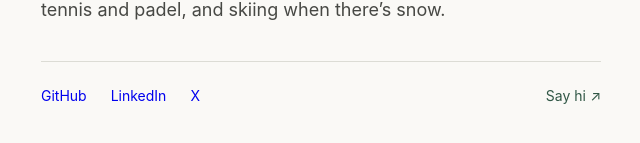
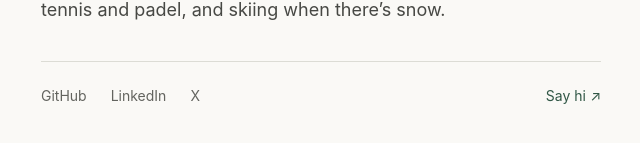
Before and after one commit to kmushegi/kote.fyi, a Next.js app in the folder site/: page / in a window 1280 px wide. Shown: the part 441-584 px from the top of the page, without its empty margins (319-959 px from the left). Built offline with nearby package versions, Linux system fonts and the light colour scheme; no server answers.

Commit message:
Use the profile palette for footer links in both themes

```diff
--- a/site/app/globals.css
+++ b/site/app/globals.css
@@ -85,6 +85,7 @@ button { cursor: pointer; }
   color: var(--quiet);
   font-size: .875rem;
 }
+.links > a { color: inherit; }
 .links > a, .contact-link {
   display: inline-flex;
   align-items: center;
@@ -92,7 +93,7 @@ button { cursor: pointer; }
   text-decoration: none;
 }
 .contact-link { margin-left: auto; gap: .3em; color: var(--link); }
-a:hover, .links button:hover { color: var(--ink); text-decoration: underline; text-underline-offset: .2em; }
+.bio a:hover, .links > a:hover, .links button:hover { color: var(--ink); text-decoration: underline; text-underline-offset: .2em; }
 :focus-visible { outline: 2px solid var(--link); outline-offset: 4px; }
 
 .contact-dialog {
```
